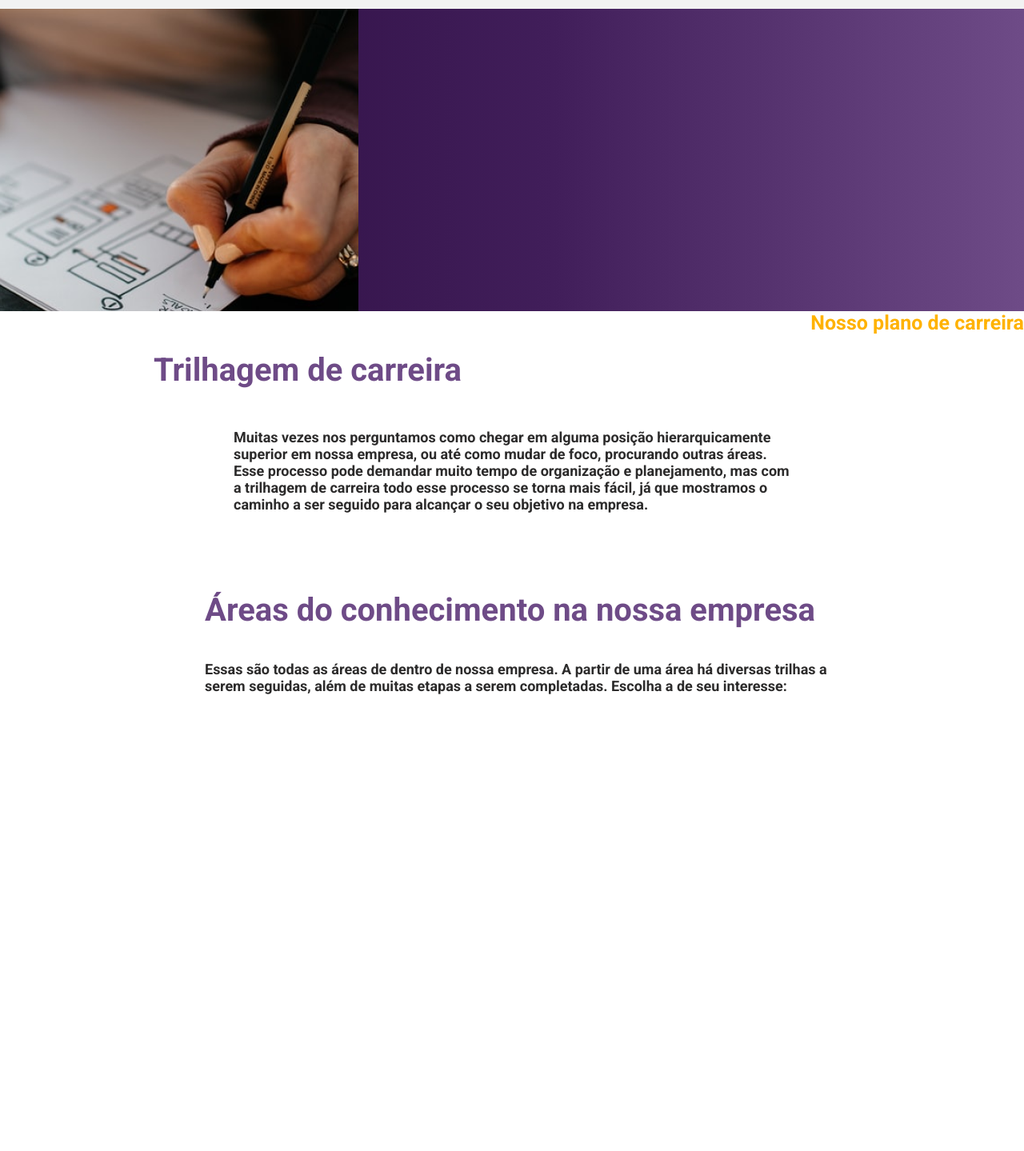
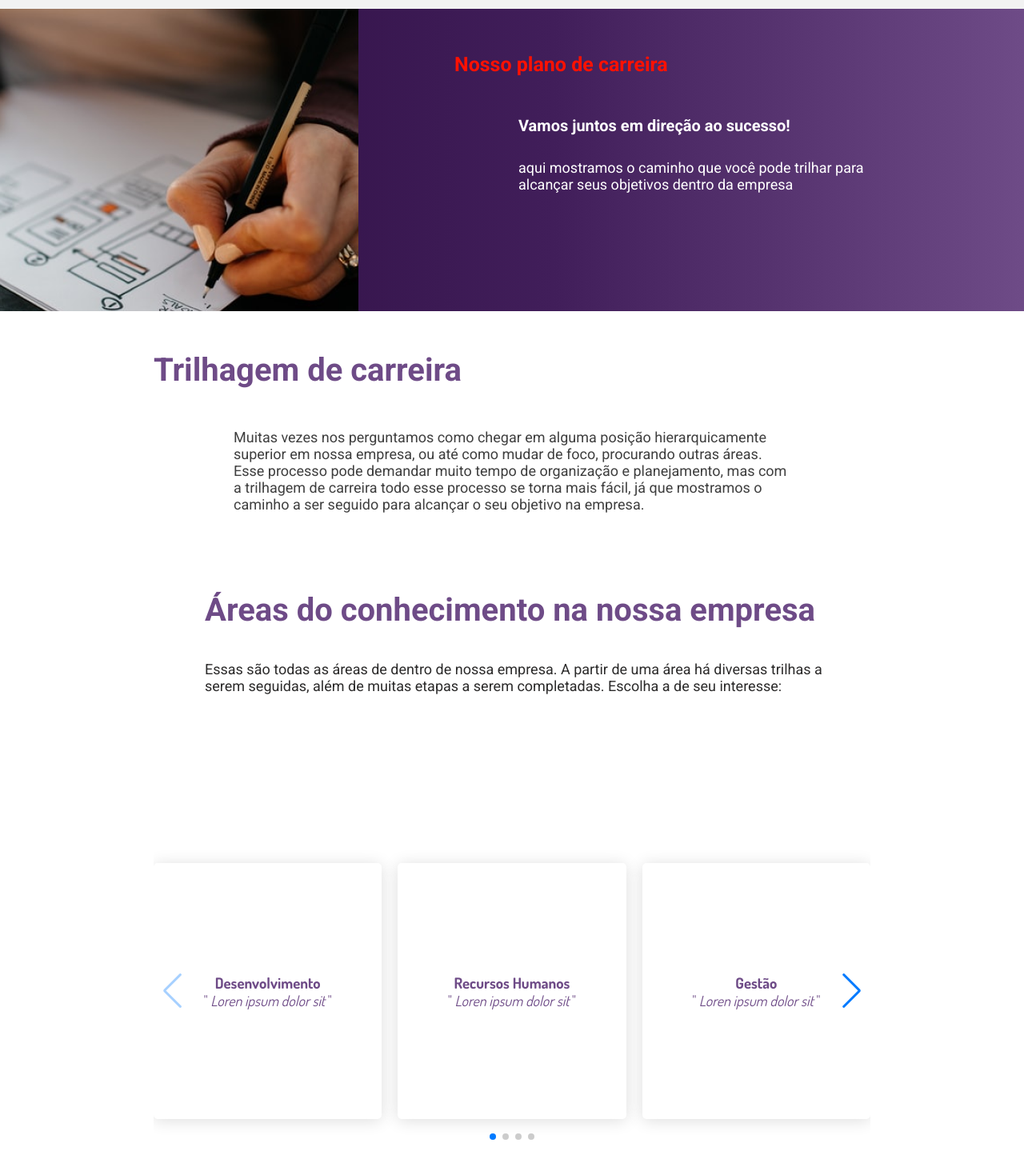
Before and after one commit to joaovictorpacheco/initzero, a React (Create React App) app: page /areas in a window 1280 px wide. Shown: the part 59-1498 px from the top of the page at 80% size. Before the commit the page ends 1098 px from the top, so only its background shows below. Built offline with nearby package versions, Linux system fonts and the light colour scheme.

Commit message:
Carossel Adicionado

```diff
--- a/package.json
+++ b/package.json
@@ -11,10 +11,10 @@
     "react": "^17.0.2",
     "react-bootstrap": "^2.0.2",
     "react-dom": "^17.0.2",
-
     "react-router-dom": "^5.3.0",
     "react-scripts": "4.0.3",
     "styled-components": "^5.3.3",
+    "swiper": "^6.8.4",
     "web-vitals": "^1.1.2"
   },
   "scripts": {
--- a/src/pages/Areas/areas.css
+++ b/src/pages/Areas/areas.css
@@ -1,10 +1,11 @@
 @import url('https://fonts.googleapis.com/css2?family=Dosis:wght@400;700&family=Roboto:wght@300;400;700&display=swap%27');
 
 
-.banner{
+.bann{
     width:100%;
     height:378px;
     background: linear-gradient(90deg, rgba(40,10,60,1) 0%, rgba(65,30,90,1) 54%, rgba(110,75,135,1) 100%);
+    display: flex;
 
 }
 .imagem-area{
@@ -12,17 +13,21 @@
     height: 100%;
     width: 448px;
 
-    justify-content: flex-start;
+
+
 
 }
 
 
 .texto-banner h1{
-    color: #FFB200;
+    color: #ff1100;
     font-size: 25px;
     font-family: 'Roboto', sans-serif;
-    justify-content: flex-end;
+
     display: flex;
+    margin-left: 120px;
+    margin-top: 55px;
+
 
 
 
@@ -33,8 +38,9 @@
     color: rgb(255, 255, 255);
     font-size: 20px;
     font-family: 'Roboto', sans-serif;
-    justify-content: flex-end;
     display: flex;
+    margin-left: 200px;
+    margin-top: 50px;
 
 
 
@@ -43,9 +49,9 @@
     color: rgb(255, 255, 255);
     font-size: 18px;
     font-family: 'Roboto', sans-serif;
-    justify-content: flex-end;
     display: flex;
-
+    margin-left: 200px;
+    margin-top: 30px;
 }
 
 .text{
@@ -69,8 +75,8 @@
     height: 180px;
 
 }
-.texto-in h2 {
-    color: #2c2b2b;
+.texto-in p {
+    color: #3F3F3F;
     font-size: 18px;
     font-family: 'Roboto', sans-serif;
     margin-top: 50px;
@@ -95,9 +101,69 @@
     width: 800px;
     height: 180px;
 }
-.conhecimento h2{
+.conhecimento p{
     color: #2c2b2b;
     font-size: 18px;
     font-family: 'Roboto', sans-serif;
 
 }
+.App{
+    display: flex;
+    justify-content: center;
+    align-items: center;
+    height: 400px;
+    /*flex-direction: column;*/
+    background-color:#fff;
+
+  }
+
+  .swiper-container{
+      background-color:#fff;
+      height: 100%;
+      width: 70%;
+      border-radius: 10px;
+  }
+
+  .slide{
+      display: flex;
+      justify-content: center;
+      align-items: center;
+     /* background-color: rgb(233, 232, 232);*/
+
+  }
+
+  .slide-content{
+    background-color:#fff;
+    width: 300px;
+    height: 300px;
+    color: #6E4B87;
+   /* margin: auto;*/
+   /* border: 2px solid #ddd;*/
+    box-shadow:  0px 2px 20px 0px #ddd;
+    border-radius: 5px;
+    display: flex;
+    justify-content: center;
+    align-items: center;
+    flex-direction: column;
+    text-align: left;
+    padding: 10px;
+  }
+
+  /*.user-image{
+    width: 90px;
+    height: 90px;
+    background-color: rgba(138, 255, 42, 0.616);
+    border-radius: 45px;
+    display: flex;
+    justify-content: center;
+    align-items: center;
+  }*/
+
+  /*.user-photo{
+    border-radius: 45px;
+    width: 80px;
+  }*/
+
+  .user-testimonial{
+    font-size: large;
+  }
--- a/src/pages/Areas/areas.js
+++ b/src/pages/Areas/areas.js
@@ -1,14 +1,57 @@
 import React from 'react';
 import './areas.css';
 import Header from '../../components/Header';
+import { Swiper, SwiperSlide } from "swiper/react";
+import SwiperCore, { Navigation, Pagination, Scrollbar, A11y } from 'swiper';
+import 'swiper/swiper-bundle.min.css'
+import 'swiper/swiper.min.css'
 
+SwiperCore.use([Navigation, Pagination, Scrollbar, A11y]);
+
+const data = [
+    {    id: 1,
+        username: 'Desenvolvimento',
+        testimonial: 'Loren ipsum dolor sit'
+
+    },
+
+    {
+         id:2,
+        username: 'Recursos Humanos',
+        testimonial: 'Loren ipsum dolor sit'
+    },
+
+    {
+        id:3,
+        username: 'Gestão',
+        testimonial: 'Loren ipsum dolor sit'
+    },
+
+    {
+        id:4,
+        username: 'Desenvolvimento',
+        testimonial: 'Loren ipsum dolor sit'
+    },
+
+    {
+        id:5,
+        username: 'Desenvolvimento',
+        testimonial: 'Loren ipsum dolor sit'
+    },
+
+    {
+        id:6,
+        username: 'Desenvolvimento',
+        testimonial: 'Loren ipsum dolor sit'
+    }
+]
 
 export const Areas = () => {
     return(
         <>
             <Header/>
             <main>
-                <div className="banner">
+                <div className="bann">
                     <div className="imagem-area">
                     </div>
                     <div className="texto-banner">
@@ -16,7 +59,7 @@ export const Areas = () => {
                             Nosso plano de carreira
                         </h1>
                         <h2>
-                            Vamos juntos em direção ao sucesso
+                            Vamos juntos em direção ao sucesso!
                         </h2>
                         <p>
                         aqui mostramos o caminho que você pode trilhar para <br/> alcançar seus objetivos dentro da empresa
@@ -29,9 +72,9 @@ export const Areas = () => {
                         </h1>
                     <div className="texto-in">
 
-                        <h2>
+                        <p>
                         Muitas vezes nos perguntamos como chegar em alguma posição hierarquicamente superior em nossa empresa, ou até como mudar de foco, procurando outras áreas. Esse processo pode demandar muito tempo de organização e planejamento, mas com a trilhagem de carreira todo esse processo se torna mais fácil, já que mostramos o caminho a ser seguido para alcançar o seu objetivo na empresa.
-                        </h2>
+                        </p>
 
                     </div>
                 </div>
@@ -40,13 +83,38 @@ export const Areas = () => {
                         Áreas do conhecimento na nossa empresa
                     </h1>
                         <div className="texto-conhecimento">
-                            <h2>
+                            <p>
                             Essas são todas as áreas de dentro de nossa empresa. A partir de uma área há diversas trilhas a serem seguidas, além de muitas etapas a serem completadas. Escolha a de seu interesse:
-                            </h2>
+                            </p>
                         </div>
                 </div>
 
             </main>
+            <div className="App">
+            <Swiper
+            modules={[Navigation, Pagination, Scrollbar, A11y]}
+            spaceBetween={20}
+            slidesPerView={3}
+            navigation
+            pagination={{ clickable: true }}
+            onSlideChange={() => console.log('slide change')}
+            onSwiper={(swiper) => console.log(swiper)}
+            >
+                {data.map( user => (
+                <SwiperSlide key={user.id} className="slide">
+                    <div className="slide-content">
+
+                        <div className="user-image">
+                        </div>
+                        <h3>{user.username}</h3>
+                        <p className="user-testimonial">
+                             " <i>{user.testimonial}</i> "
+                        </p>
+                    </div>
+                </SwiperSlide>
+                ))}
+            </Swiper>
+            </div>
         </>
     )
 }
--- a/src/pages/Etapas/etapas.css
+++ b/src/pages/Etapas/etapas.css
@@ -44,7 +44,7 @@
     margin-top: 40px;
 
 }
-.texto-inf h2 {
+.texto-inf p {
     font-size: 18px;
     display: flex;
     margin-top: 40px;
--- a/src/pages/Etapas/etapas.js
+++ b/src/pages/Etapas/etapas.js
@@ -21,9 +21,9 @@ export const Etapas = () => {
                         <p>Lorem ipsum dolor sit amet, consectetur adipiscing elit. Curabitur est ante, pretium vitae turpis fermentum, eleifend maximus quam. Morbi felis erat, tempor in orci at, consequat imperdiet turpis.  Lorem ipsum dolor sit amet, consectetur adipiscing elit. Curabitur est ante, pretium vitae turpis fermentum, eleifend maximus quam. Morbi felis erat, tempor in orci at, consequat imperdiet turpis.  </p>
                     <div className="texto-inf">
                         <h1>Requisitos</h1>
-                        <h2>
+                        <p>
                         Muitas vezes nos perguntamos como chegar em alguma posição hierarquicamente superior em nossa empresa, ou até como mudar de foco, procurando outras áreas. Esse processo pode demandar muito tempo de organização e planejamento, mas com a trilhagem de carreira todo esse processo se torna mais fácil, já que mostramos o caminho a ser seguido para alcançar o seu objetivo na empresa.
-                        </h2>
+                        </p>
 
                     </div>
                 </div>
--- a/src/pages/Portal/portal.css
+++ b/src/pages/Portal/portal.css
@@ -7,6 +7,7 @@
     background: linear-gradient(90deg, rgba(40,10,60,1) 0%, rgba(65,30,90,1) 54%, rgba(110,75,135,1) 100%);
     margin-right: auto;
     margin-left: auto;
+    display: flex;
     justify-content: center;
     align-items: center;
 
@@ -49,11 +50,12 @@
     width: 80%;
     height: 180px;
     margin: auto;
+    margin-top: 30px;
 
 }
 
 
-.texto-i h2 {
+.texto-i p {
     color: #000000;
     font-size: 20px;
 
--- a/src/pages/Portal/portal.js
+++ b/src/pages/Portal/portal.js
@@ -26,9 +26,9 @@ export const Portal = () => {
                         </h1>
                     <div className="texto-i">
 
-                        <h2>
+                        <p>
                         Lorem ipsum dolor sit amet, consectetur adipiscing elit. Duis sed tortor feugiat, imperdiet sapien auctor, ultrices elit. Sed blandit interdum elementum. Proin eu est a orci tincidunt hendrerit..
-                        </h2>
+                        </p>
 
                     </div>
                 </div>
```
Also changed, not shown: 1 other file (tests, documents, lock files or other folders).
